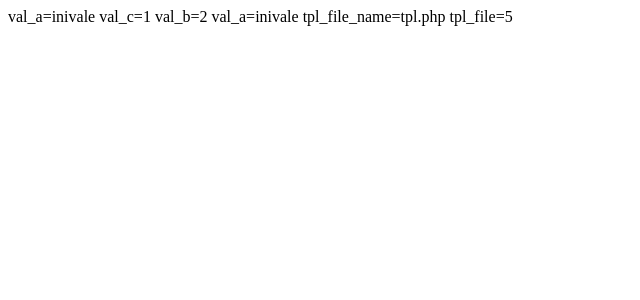
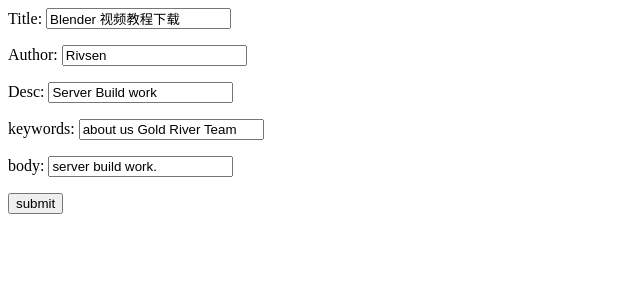
Before and after one commit to Rivsen/example-code, a PHP site: page /tpl.php in a window 1280 px wide. Shown: the top 300 px of the page, without its empty margins (0-640 px from the left). Run offline with PHP 8.4, Linux system fonts and the light colour scheme; data that the repository does not hold is empty.

Commit message:
add code

```diff
--- a/php/design-partens/readtpl.php
+++ b/php/design-partens/readtpl.php
@@ -1,22 +1,6 @@
 <?php
-$file = file_get_contents('tpl.php');
+
 $params = array();
-
-/* if( preg_match_all('/\$params\[\'([a-zA-Z0-9_]+)\'\] = [\'\"](.*)[\'\"];/', $file, $match) !== false ){
-	for( $i = 0; $i < count($match[1]); $i++ ){
-		$params[$match[1][$i]] = $match[2][$i];
-	}
-}
-*/
-
-if( preg_match_all('/\$params\[\'([a-zA-Z0-9_]+)\'\]/', $file, $match) !== false ){
-	foreach( $match[1] as $i => $var ) {
-		$params[$var] = $i;
-	}
-}
-
-
-
 $ini = file_get_contents('value.ini');
 $iniarr = explode( "\n", $ini );
 $ini = null;
@@ -32,10 +16,31 @@ foreach( $iniarr as $line ){
 
 //var_dump($inilist);
 
-foreach( $params as $k => $v ){
-	if( @!$inilist[$k] ){
-		exec('echo "' . $k . '=' . $v . '" >> value.ini');
+/* if( preg_match_all('/\$params\[\'([a-zA-Z0-9_]+)\'\] = [\'\"](.*)[\'\"];/', $file, $match) !== false ){
+	for( $i = 0; $i < count($match[1]); $i++ ){
+		$params[$match[1][$i]] = $match[2][$i];
 	}
+}
+*/
+
+if( $_POST['submit'] ){
+	$file = file_get_contents('tpl.php');
+	$post = $_POST;
+	if( preg_match_all('/\$params\[\'([a-zA-Z0-9_]+)\'\]/', $file, $match) !== false ){
+		foreach( $match[1] as $i => $var ) {
+			if( $post[$var] ) {
+				$params[$var] = $post[$var];
+			}
+		}
+	}
+
+    exec('echo "" > value.ini');
+    foreach( $params as $k => $v ){
+        exec('echo "' . $k . '=' . $v . '" >> value.ini');
+    }
+    //var_dump($post);
+
+	header('Location:' . $post['backurl']);
 }
 
 ?>
--- a/php/design-partens/tpl.php
+++ b/php/design-partens/tpl.php
@@ -1,11 +1,13 @@
 <?php
-require_once('readtpl.php');
+include_once('readtpl.php');
+?>
 
-echo 'val_a=' . $params['val_a'] . "\n";
-echo 'val_c=' . $params['val_c'] . "\n";
-echo 'val_b=' . $params['val_b'] . "\n";
-echo 'val_a=' . $params['val_a'] . "\n";
-echo 'tpl_file_name=' . $params['tpl_file_name'] . "\n";
-echo 'tpl_file=' . $params['tpl_file'] . "\n";
-
-?>
+<form action='readtpl.php' method='post'>
+<p>Title: <input type="text" name="title" value="<?php echo $params['title']; ?>" /></p>
+<p>Author: <input type="text" name="author" value="<?php echo $params['author']; ?>" /></p>
+<p>Desc: <input type="text" name="desc" value="<?php echo $params['desc']; ?>" /></p>
+<p>keywords: <input type="text" name="keywords" value="<?php echo $params['keywords']; ?>" /></p>
+<p>body: <input type="text" name="body" value="<?php echo $params['body']; ?>" /></p>
+<p><input type="hidden" name="backurl" value="tpl.php" /></p>
+<p><input type="submit" value="submit" name="submit" /></p>
+</form>
--- a/php/design-partens/value.ini
+++ b/php/design-partens/value.ini
@@ -1,9 +1,6 @@
-val_a=inivala
-val_a=inivalb
-val_a=inivalc
-val_a=inivald
-val_a=inivale
-val_c=1
-val_b=2
-tpl_file_name=tpl.php
-tpl_file=5
+
+body=server build work.
+title=Blender 视频教程下载
+author=Rivsen
+desc=Server Build work
+keywords=about us Gold River Team
```
Also changed, not shown: php/design-partens/index.php (added, +7 -0 lines).
